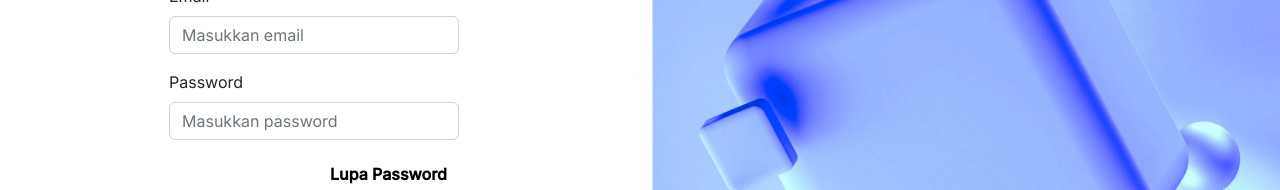
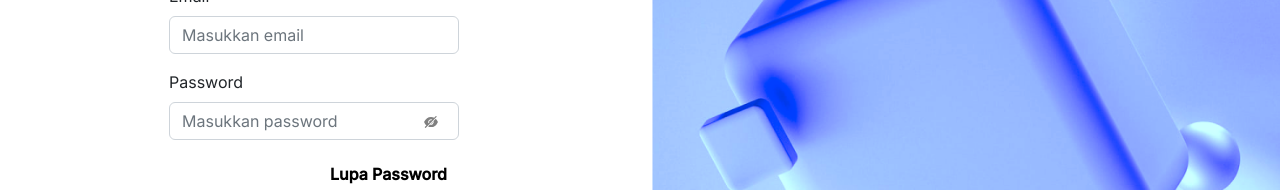
Before and after one commit to devarahifz/DevCamp, a React (Create React App) app: page /login in a window 1280 px wide. Shown: the part 310-500 px from the top of the page. Built offline with nearby package versions, Linux system fonts and the light colour scheme; what @directus/sdk would draw is missing.

Commit message:
show password

```diff
--- a/src/pages/login/LoginPage.js
+++ b/src/pages/login/LoginPage.js
@@ -7,6 +7,7 @@ import { url } from '../../configs/public_url'
 import { login } from '../../reducers/user_reducer'
 import { Button as ButtonMUI } from '@mui/material'
 import NavbarLanding from '../../components/header/NavbarLanding'
+import { AiFillEyeInvisible } from 'react-icons/ai'
 
 const LoginPage = () => {
   const card = {
@@ -103,6 +104,16 @@ const LoginPage = () => {
     }
   }
 
+  const handleShowPassword = () => {
+    const password = document.getElementById('password')
+
+    if (password.type === 'password') {
+        password.type = 'text'
+    } else {
+        password.type = 'password'
+    }
+  }
+
   return (
     <>
       {/* <NavbarLanding /> */}
@@ -123,15 +134,19 @@ const LoginPage = () => {
                 />
               </Form.Group>
 
-              <Form.Group className="mb-3" controlId="formBasicPassword">
+              <Form.Group className="mb-3 position-relative" controlId="formBasicPassword">
                 <Form.Label>Password</Form.Label>
                 <Form.Control
+                  id='password'
                   type="password"
                   name="password"
                   value={kata_sandi}
                   onChange={(e) => handleChange(e, setKata_sandi)}
                   placeholder="Masukkan password"
                 />
+                <span style={{right: '20px', top: '55%', color: 'grey'}} className='position-absolute' onClick={handleShowPassword}>
+                  <AiFillEyeInvisible/>
+                </span>
               </Form.Group>
 
               <div className='text-end'>
--- a/src/pages/register/RegisterPage.js
+++ b/src/pages/register/RegisterPage.js
@@ -5,6 +5,7 @@ import { fetchKelas } from '../../reducers/kelas_reducer'
 import { getUserByEmail, register } from '../../reducers/user_reducer'
 import { useNavigate } from 'react-router-dom'
 import NavbarLanding from '../../components/header/NavbarLanding'
+import { AiFillEyeInvisible } from 'react-icons/ai'
 
 const RegisterPage = () => {
   const card = {
@@ -91,6 +92,24 @@ const RegisterPage = () => {
       }
     }
   }
+
+  const handleShowPassword = () => {
+    const password = document.getElementById('password')
+    const verifyPassword = document.getElementById('verifyPassword')
+
+    if (password.type === 'password') {
+        password.type = 'text'
+    } else {
+        password.type = 'password'
+    }
+
+    if (verifyPassword.type === 'password') {
+        verifyPassword.type = 'text'
+    } else {
+        verifyPassword.type = 'password'
+    }
+  }
+
   return (
     <>
       {/* <NavbarLanding /> */}
@@ -106,7 +125,7 @@ const RegisterPage = () => {
         <Col>
           <Container style={{width: '50%', marginTop: '20%'}}>
             <h1>Selamat Datang</h1>
-            <p style={{color: '#64748B'}}>Untuk peserta silahkan login menggunakan email yang terdaftar</p>
+            <p style={{color: '#64748B'}}>Untuk peserta silahkan isi form untuk mendaftar</p>
             <Form onSubmit={onRegister}>
               <Form.Group className="mb-3">
                 <Form.Label>Nama Lengkap</Form.Label>
@@ -147,26 +166,34 @@ const RegisterPage = () => {
                 />
               </Form.Group>
 
-              <Form.Group className="mb-3" controlId="formBasicPassword">
+              <Form.Group className="mb-3 position-relative" controlId="formBasicPassword">
                 <Form.Label>Password</Form.Label>
                 <Form.Control
+                  id='password'
                   type="password"
                   name="password"
                   value={kata_sandi}
                   onChange={(e) => handleChange(e, setKata_sandi)}
                   placeholder="Masukkan password"
                 />
+                <span style={{right: '20px', top: '55%', color: 'grey'}} className='position-absolute' onClick={handleShowPassword}>
+                  <AiFillEyeInvisible/>
+                </span>
               </Form.Group>
 
-              <Form.Group className="mb-3" controlId="formBasicPassword">
+              <Form.Group className="mb-3 position-relative" controlId="formBasicPassword">
                 <Form.Label>Konfirmasi Password</Form.Label>
                 <Form.Control
+                  id='verifyPassword'
                   type="password"
                   name="confirm_kata_sandi"
                   value={confirm_kata_sandi}
                   onChange={(e) => handleChange(e, setConfirm)}
                   placeholder="Masukkan password"
                 />
+                <span style={{right: '20px', top: '55%', color: 'grey'}} className='position-absolute' onClick={handleShowPassword}>
+                  <AiFillEyeInvisible/>
+                </span>
               </Form.Group>
 
 
```
